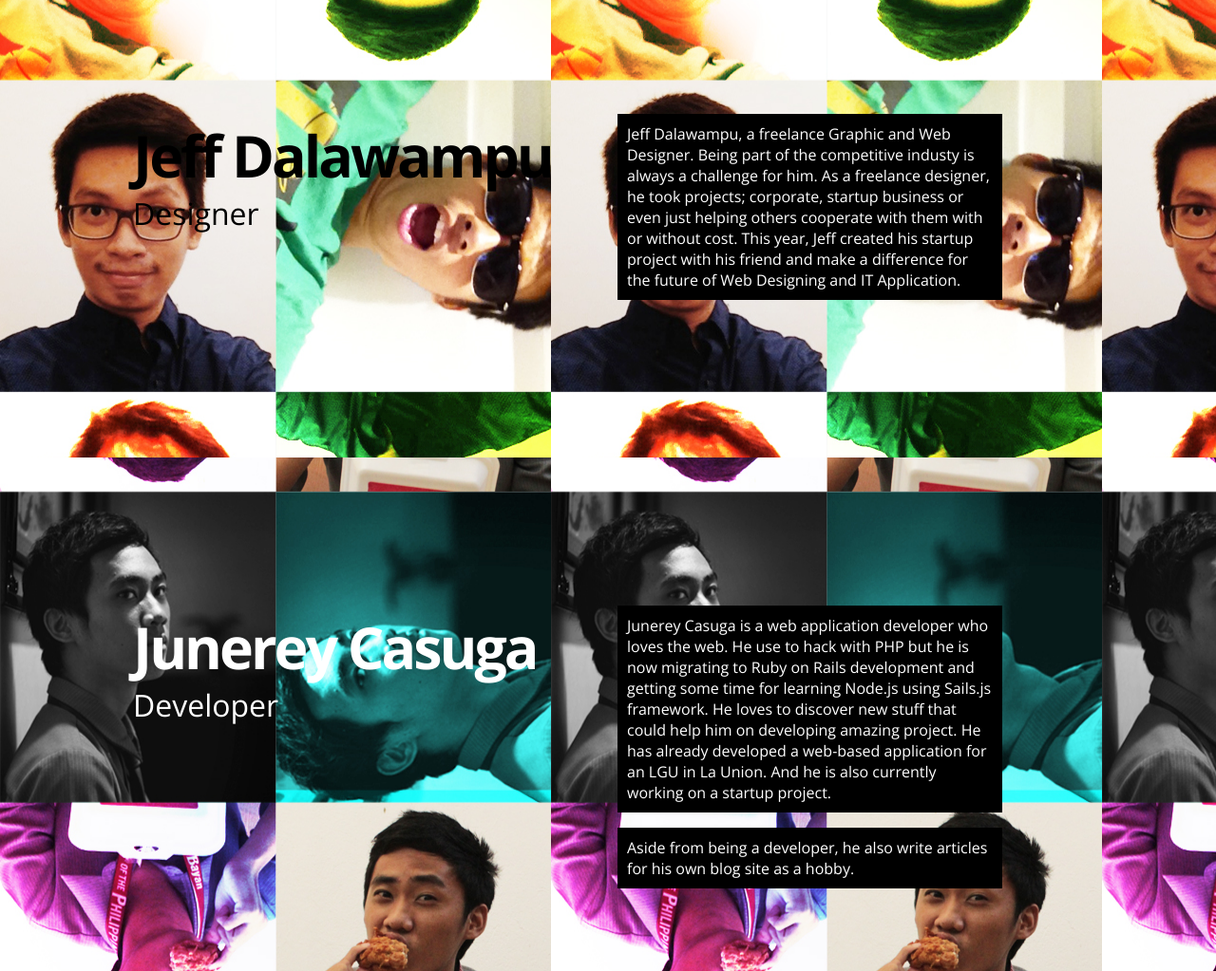
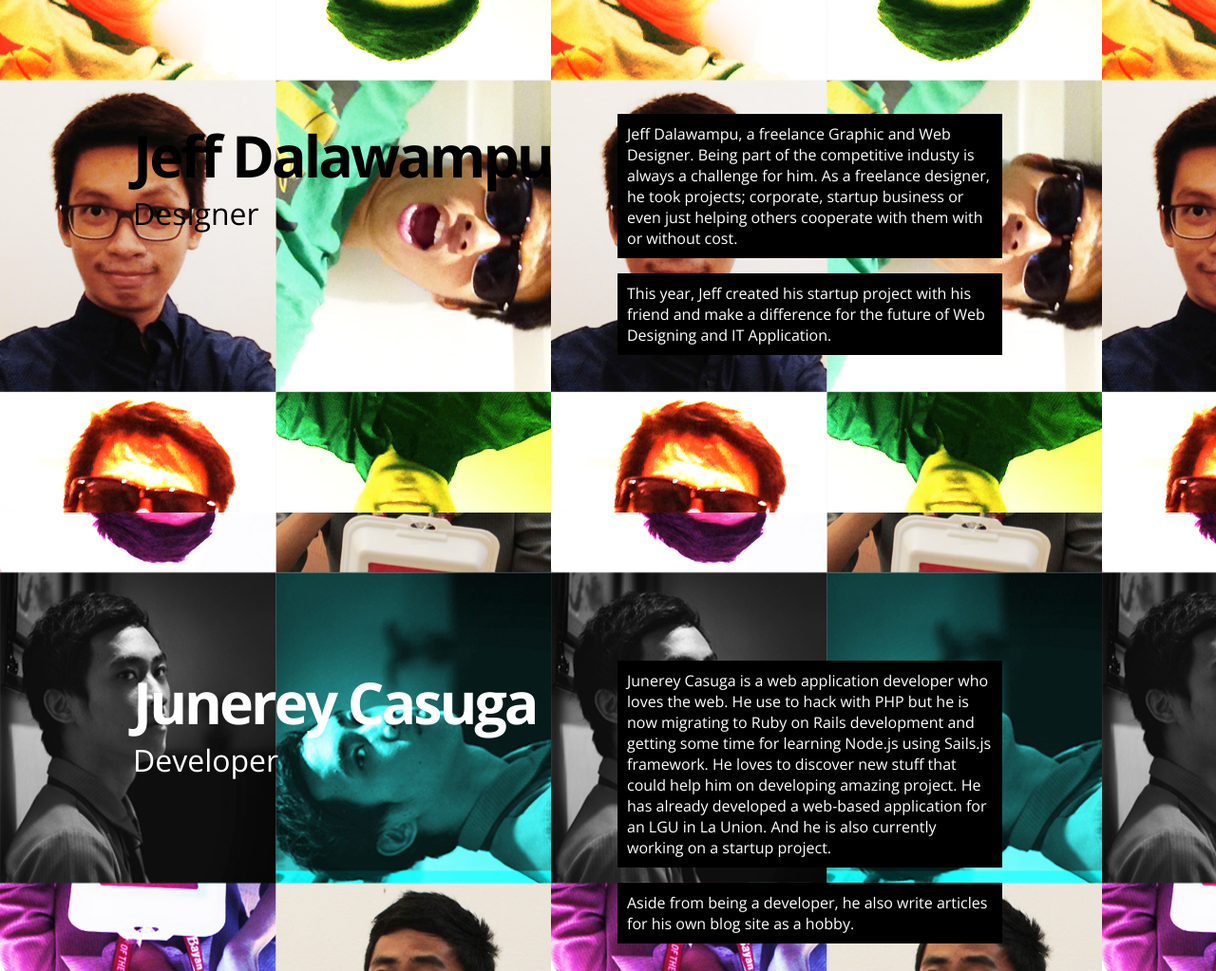
Before and after one commit to junereycasuga/26Alpha, a plain HTML site: page public/index.html in a window 1280 px wide. Shown: the part 980-2003 px from the top of the page at 95% size. Drawn offline with nearby package versions, Linux system fonts and the light colour scheme.

Commit message:
some change

```diff
--- a/public/index.html
+++ b/public/index.html
@@ -67,9 +67,9 @@
 
 			<div id="content" class="grid_5 pull-right">
 				<p>Jeff Dalawampu, a freelance Graphic and Web Designer. Being part of the competitive industy is always
-					a challenge for him. As a freelance designer, he took projects; corporate, startup business or even just helping others cooperate with them with or without cost.
+					a challenge for him. As a freelance designer, he took projects; corporate, startup business or even just helping others cooperate with them with or without cost. </p>
 
-					This year, Jeff created his startup project with his friend and make a difference for the future of Web Designing and IT Application.
+					<p>This year,  Jeff created his startup project with his friend and make a difference for the future of Web Designing and IT Application.
 					 </p>
 			</div>
 
```
